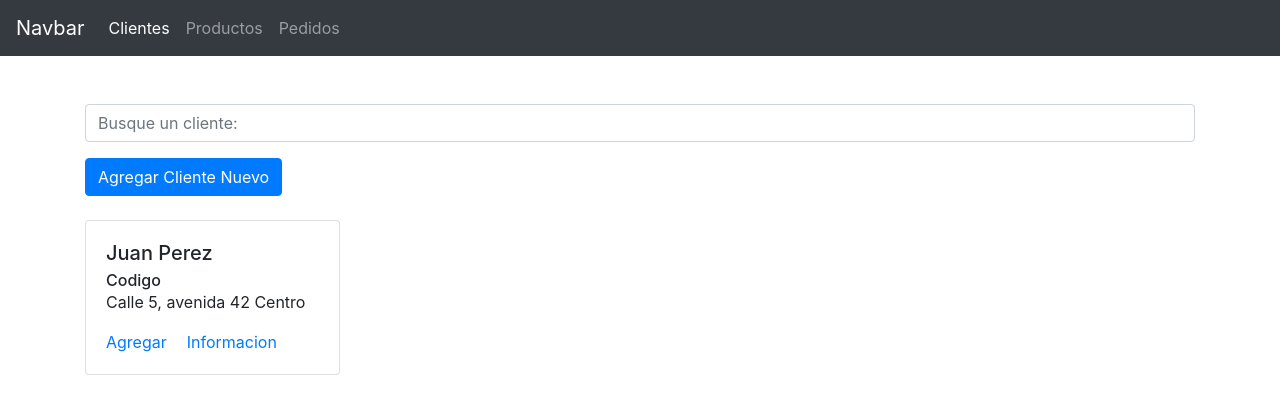
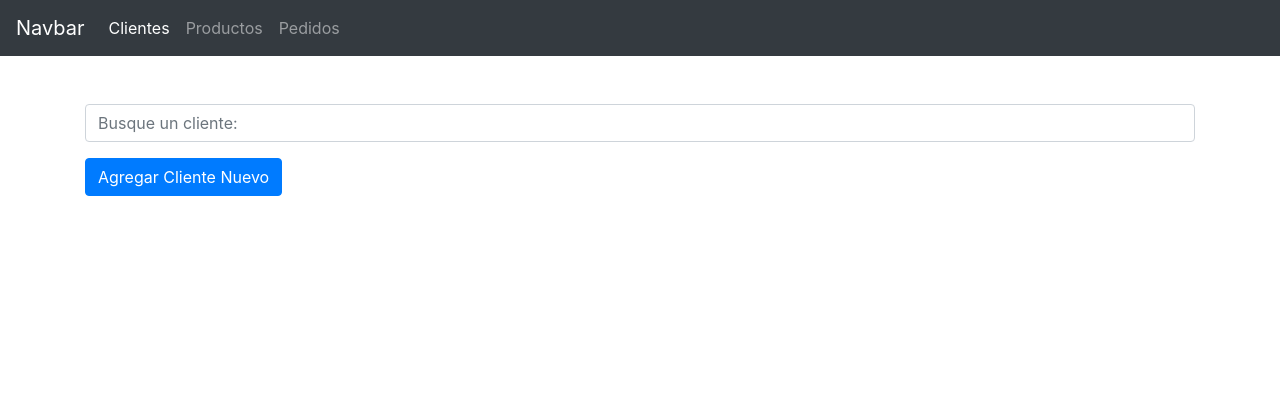
Before and after one commit to andres990127/Pedidos, an Angular app: page / in a window 1280 px wide. Shown: the top 414 px of the page. Built offline with nearby package versions, Linux system fonts and the light colour scheme.

Commit message:
Version buscador de clientes

```diff
--- a/src/app/home/home.component.html
+++ b/src/app/home/home.component.html
@@ -1,18 +1,18 @@
 <div class="container mt-5">
 
     <form action="" class="form-group">
-        <input type="text" class="form-control" placeholder="Busque un cliente: ">
+        <input type="text" class="form-control" (input)="buscarClientes($event.target.value)" placeholder="Busque un cliente: ">
     </form>
 
     <button routerLink="/agregar-Clientes" class="btn btn-primary"> Agregar Cliente Nuevo</button>
 
     <div class="row mt-4">
-        <div class="col-sm-3">
+        <div class="col-sm-3" *ngFor="let cliente of clientes">
             <div class="card">
                 <div class="card-body">
-                  <h5 class="card-title">Juan Perez</h5>
-                  <h6 class="card-subtitle">Codigo</h6>
-                  <p class="card-text">Calle 5, avenida 42 Centro</p>
+                  <h5 class="card-title">{{cliente.nombre}}  {{cliente.apellido}}</h5>
+                  <h6 class="card-subtitle">{{cliente.clienteID}}</h6>
+                  <p class="card-text">{{cliente.direccion}}</p>
                   <a href="#" class="card-link">Agregar</a>
                   <a href="#" class="card-link">Informacion</a>
                 </div>
--- a/src/app/home/home.component.ts
+++ b/src/app/home/home.component.ts
@@ -1,4 +1,6 @@
 import { Component, OnInit } from '@angular/core';
+import { ClientesService } from '../services/clientes.service';
+import { Clientes } from '../Models/clientes';
 
 @Component({
   selector: 'app-home',
@@ -7,9 +9,18 @@ import { Component, OnInit } from '@angular/core';
 })
 export class HomeComponent implements OnInit {
 
-  constructor() { }
+  clientes: Array<Clientes> = new Array<Clientes>();
+  constructor(public clientesServicio: ClientesService) { }
 
   ngOnInit() {
+    this.clientes = this.clientesServicio.clientesLocalStorage;
+  }
+
+  buscarClientes(nombreBuscar)
+  {
+    this.clientes = this.clientesServicio.clientesLocalStorage.filter(x=> {
+      return x.nombre.toLocaleLowerCase().includes(nombreBuscar.toLocaleLowerCase())
+    })
   }
 
 }
```
